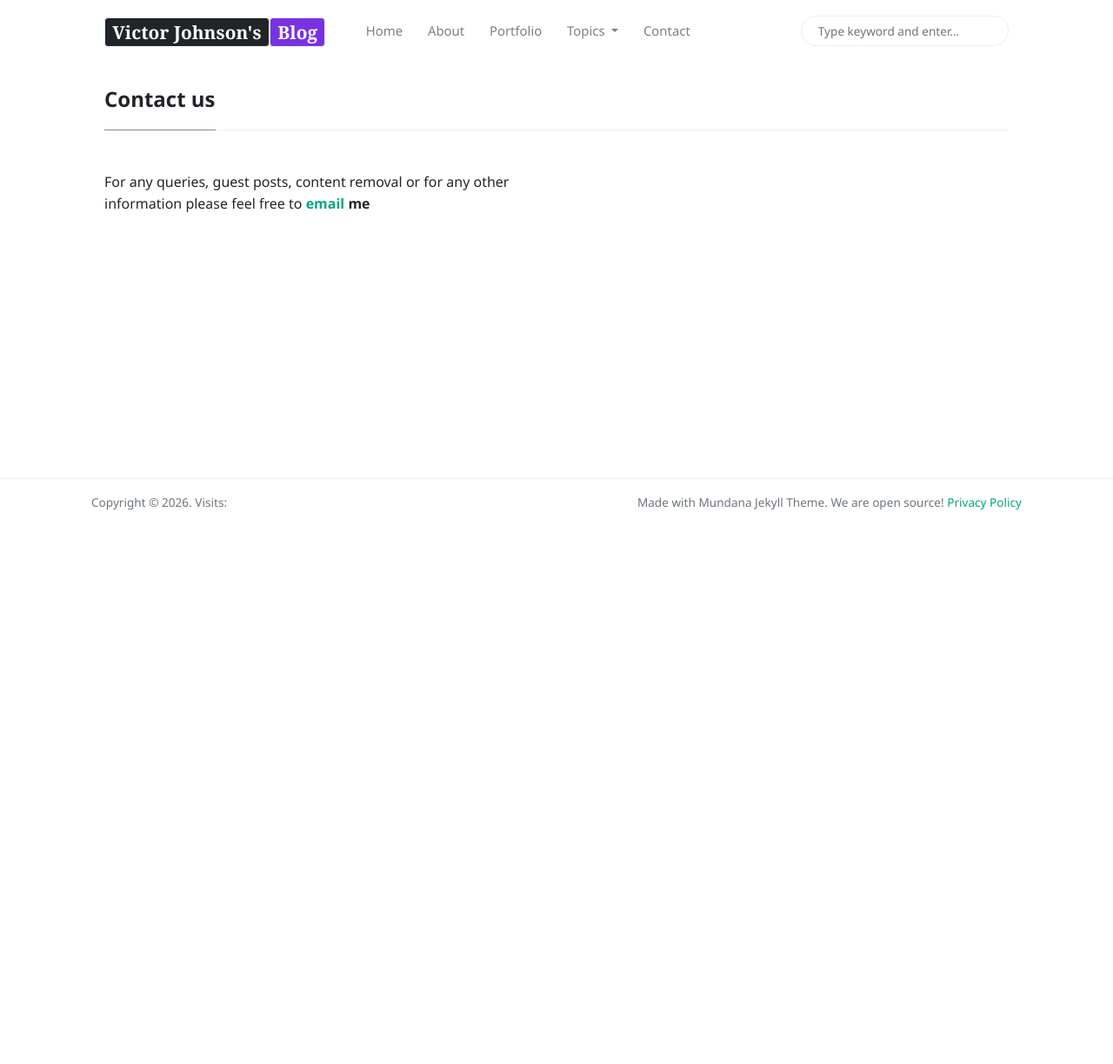
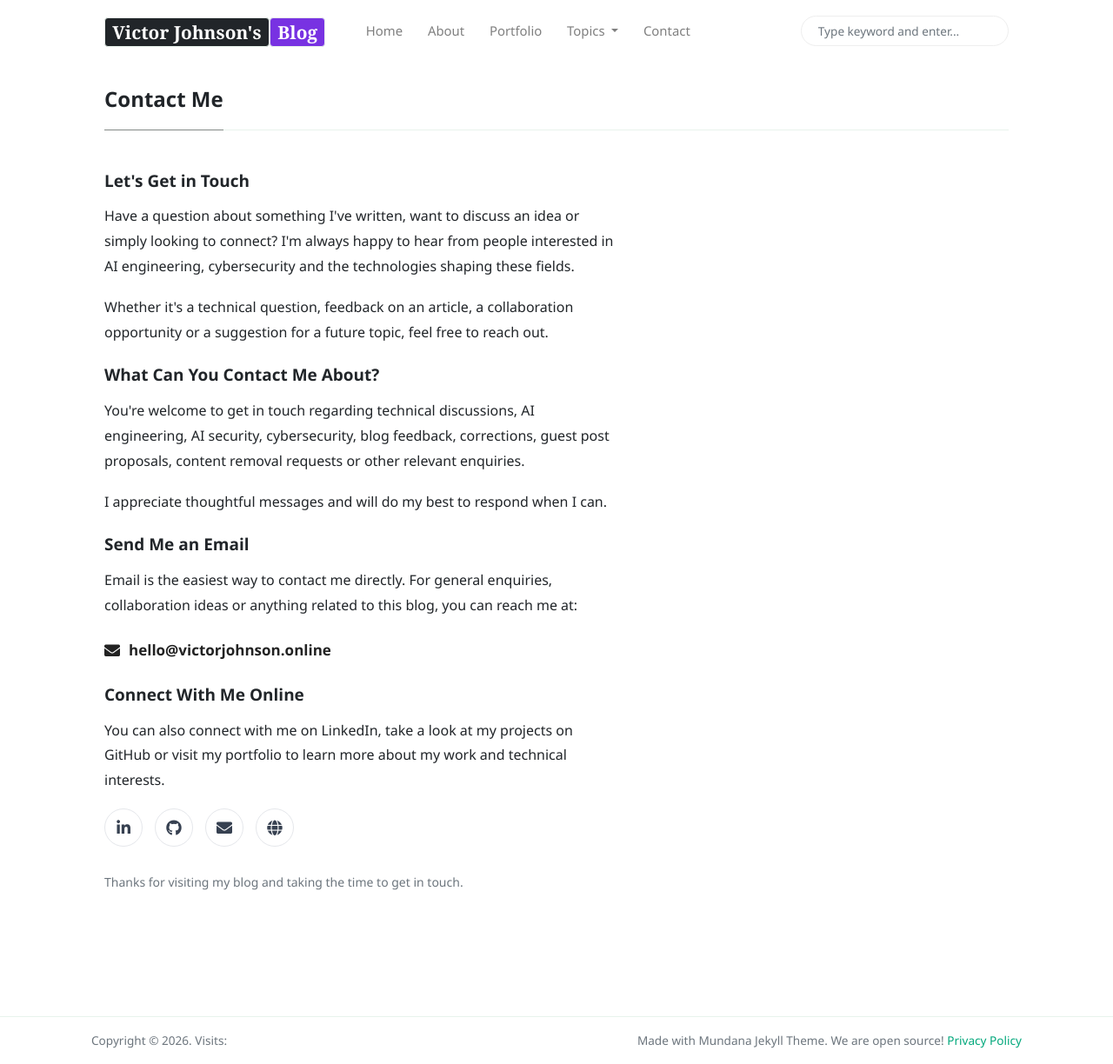
Before and after one commit to victorjohnsonk/blog, a Jekyll site: the page built from _pages/contact.html, in a window 1280 px wide and 1224 px high. Shown: the whole window at 87% size. Built offline with Jekyll 4.4.1, drawn with Linux system fonts in a browser that asks for light colours; nearby versions of some CDN libraries.

Commit message:
Update contact.html

```diff
--- a/_pages/contact.html
+++ b/_pages/contact.html
@@ -1,14 +1,277 @@
 ---
-title: "Contact us"
+title: "Contact Me"
 layout: default
-permalink: "/contact"
+permalink: "/contact/"
+description: "Get in touch with Victor Johnson about AI engineering, AI security, cybersecurity, technical discussions, collaboration, guest posts or blog-related enquiries."
 ---
 
-<div class="container">
-<h4 class="font-weight-bold spanborder"><span>{{page.title}}</span></h4>
-    <div class="row gap-y listrecent listrecent listauthor">
-	     <div class="col-lg-6 mb-4">
-	    <p>For any queries, guest posts, content removal or for any other information please feel free to <b><a href="mailto:hello@victorjohnson.online">email</a> me</b></p>
-		     </div>
+<div class="container contact-page">
+
+    <h4 class="font-weight-bold spanborder">
+        <span>Contact Me</span>
+    </h4>
+
+    <div class="row gap-y">
+
+        <div class="col-lg-7 mb-4">
+
+            <h5>Let's Get in Touch</h5>
+
+            <p>
+                Have a question about something I've written, want to
+                discuss an idea or simply looking to connect? I'm always
+                happy to hear from people interested in AI engineering,
+                cybersecurity and the technologies shaping these fields.
+            </p>
+
+            <p>
+                Whether it's a technical question, feedback on an article,
+                a collaboration opportunity or a suggestion for a future
+                topic, feel free to reach out.
+            </p>
+
+            <h5 class="mt-4">What Can You Contact Me About?</h5>
+
+            <p>
+                You're welcome to get in touch regarding technical
+                discussions, AI engineering, AI security, cybersecurity,
+                blog feedback, corrections, guest post proposals,
+                content removal requests or other relevant enquiries.
+            </p>
+
+            <p>
+                I appreciate thoughtful messages and will do my best
+                to respond when I can.
+            </p>
+
+            <h5 class="mt-4">Send Me an Email</h5>
+
+            <p>
+                Email is the easiest way to contact me directly.
+                For general enquiries, collaboration ideas or
+                anything related to this blog, you can reach me at:
+            </p>
+
+            <p class="contact-email-address">
+                <a href="mailto:hello@victorjohnson.online">
+                    <i class="fas fa-envelope"
+                       aria-hidden="true"></i>
+                    hello@victorjohnson.online
+                </a>
+            </p>
+
+            <h5 class="mt-4">Connect With Me Online</h5>
+
+            <p>
+                You can also connect with me on LinkedIn, take a look
+                at my projects on GitHub or visit my portfolio to learn
+                more about my work and technical interests.
+            </p>
+
+            <div class="contact-social-links mt-3 mb-4">
+
+                <a
+                    href="https://www.linkedin.com/in/victor-johnson-7a4700386/"
+                    target="_blank"
+                    rel="noopener noreferrer"
+                    aria-label="LinkedIn"
+                    title="LinkedIn">
+
+                    <i class="fab fa-linkedin-in"
+                       aria-hidden="true"></i>
+
+                </a>
+
+                <a
+                    href="https://github.com/victorjohnsonk"
+                    target="_blank"
+                    rel="noopener noreferrer"
+                    aria-label="GitHub"
+                    title="GitHub">
+
+                    <i class="fab fa-github"
+                       aria-hidden="true"></i>
+
+                </a>
+
+                <a
+                    href="mailto:hello@victorjohnson.online"
+                    aria-label="Email"
+                    title="Email">
+
+                    <i class="fas fa-envelope"
+                       aria-hidden="true"></i>
+
+                </a>
+
+                <a
+                    href="https://victorjohnson.online/"
+                    target="_blank"
+                    rel="noopener noreferrer"
+                    aria-label="Portfolio"
+                    title="Portfolio">
+
+                    <i class="fas fa-globe"
+                       aria-hidden="true"></i>
+
+                </a>
+
+            </div>
+
+            <p class="text-muted contact-footer-note">
+                Thanks for visiting my blog and taking the time
+                to get in touch.
+            </p>
+
+        </div>
+
     </div>
+
 </div>
+
+
+<style>
+
+/* Contact page spacing */
+
+.contact-page {
+    padding-bottom: 35px;
+}
+
+.contact-page h5 {
+    font-size: 19px;
+    font-weight: 700;
+    margin-bottom: 15px;
+}
+
+.contact-page p {
+    font-size: 16px;
+    line-height: 1.8;
+    margin-bottom: 18px;
+}
+
+/* Email link */
+
+.contact-email-address {
+    margin: 22px 0 30px;
+}
+
+.contact-email-address a {
+    display: inline-flex;
+    align-items: center;
+    gap: 10px;
+
+    max-width: 100%;
+
+    color: #222222;
+    font-size: 17px;
+    font-weight: 600;
+    text-decoration: none;
+
+    overflow-wrap: anywhere;
+}
+
+.contact-email-address a:hover {
+    color: #555555;
+    text-decoration: underline;
+}
+
+.contact-email-address i {
+    font-size: 18px;
+    flex-shrink: 0;
+}
+
+/* Social icons */
+
+.contact-social-links {
+    display: flex;
+    align-items: center;
+    flex-wrap: wrap;
+    gap: 14px;
+}
+
+.contact-social-links a {
+    display: inline-flex;
+    align-items: center;
+    justify-content: center;
+
+    width: 44px;
+    height: 44px;
+
+    background: #ffffff;
+    color: #374151;
+
+    border: 1px solid #e5e7eb;
+    border-radius: 50%;
+
+    font-size: 18px;
+    text-decoration: none;
+
+    transition:
+        background-color .2s ease,
+        color .2s ease,
+        border-color .2s ease,
+        transform .2s ease;
+}
+
+.contact-social-links a:hover {
+    background: #f8f9fa;
+    color: #111111;
+    border-color: #9ca3af;
+    transform: translateY(-2px);
+}
+
+.contact-social-links a:focus-visible,
+.contact-email-address a:focus-visible {
+    outline: 2px solid #374151;
+    outline-offset: 3px;
+}
+
+/* Closing message */
+
+.contact-footer-note {
+    margin-top: 28px;
+    font-size: 14px !important;
+}
+
+/* Mobile responsiveness */
+
+@media (max-width: 767.98px) {
+
+    .contact-page {
+        padding-bottom: 20px;
+    }
+
+    .contact-page h5 {
+        font-size: 18px;
+    }
+
+    .contact-page p {
+        font-size: 15px;
+    }
+
+    .contact-email-address a {
+        font-size: 15px;
+    }
+
+    .contact-social-links {
+        gap: 12px;
+    }
+
+    .contact-social-links a {
+        width: 42px;
+        height: 42px;
+        font-size: 17px;
+    }
+
+}
+
+@media (prefers-reduced-motion: reduce) {
+
+    .contact-social-links a {
+        transition: none;
+    }
+
+}
+
+</style>
```
